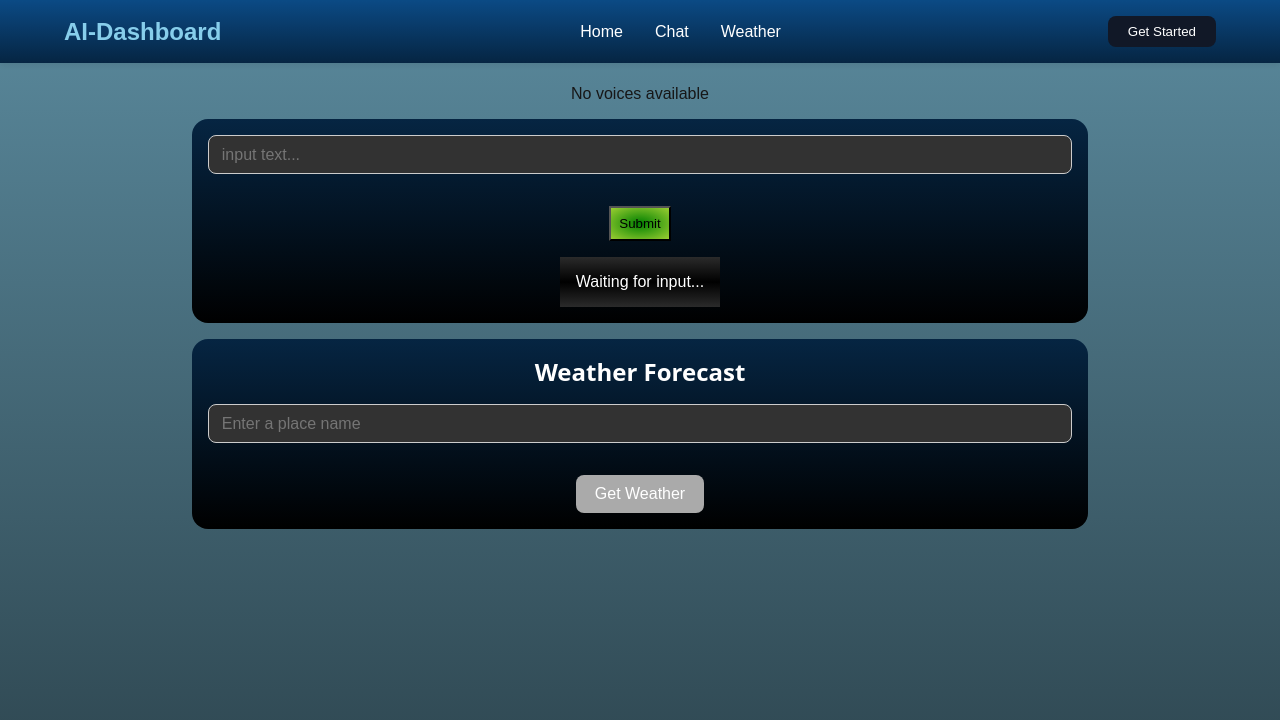
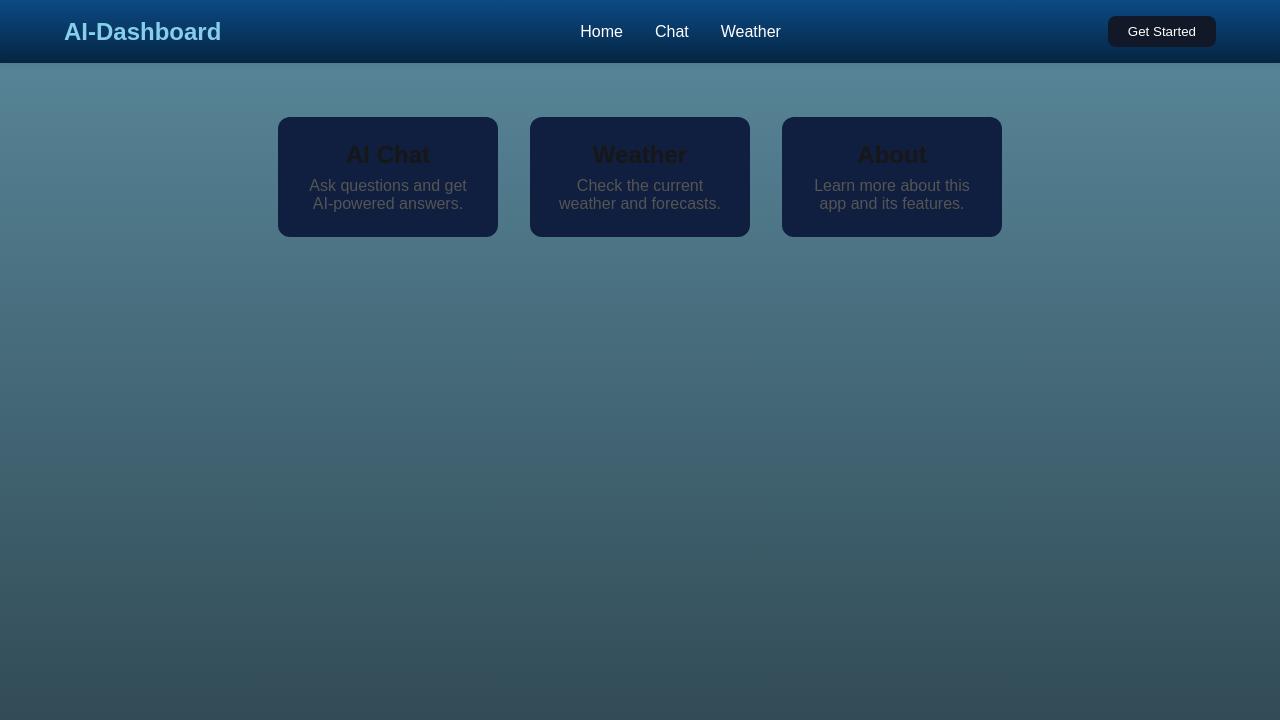
Before and after one commit to hemingus/ai-dashboard, a Next.js app: page / in a window 1280 px wide. Shown: the top 720 px of the page. Built offline with nearby package versions, Linux system fonts and the light colour scheme.

Commit message:
reworked home page

```diff
--- a/src/app/page.module.css
+++ b/src/app/page.module.css
@@ -13,3 +13,34 @@
   color: white;
   margin: 1rem;
 }
+
+.linksContainer {
+  display: flex;
+  gap: 2rem;
+  flex-wrap: wrap;
+  justify-content: center;
+  margin-top: 2rem;
+}
+
+.linkCard {
+  background-color: #101f3f;
+  border-radius: 12px;
+  padding: 1.5rem;
+  width: 220px;
+  text-align: center;
+  cursor: pointer;
+  transition: transform 0.2s, box-shadow 0.2s;
+}
+
+.linkCard:hover {
+  transform: translateY(-5px);
+  box-shadow: 0 8px 20px rgba(0,0,0,0.15);
+}
+
+.linkCard h2 {
+  margin-bottom: 0.5rem;
+}
+
+.linkCard p {
+  color: #555;
+}
--- a/src/app/page.tsx
+++ b/src/app/page.tsx
@@ -1,19 +1,38 @@
-import OpenAItest from "./chat/OpenAI/OpenAItest";
-import WeatherTest from "./weather/WeatherTest/WeatherTest";
+
 import styles from "./page.module.css";
-import { VoiceProvider } from "./context/VoiceContext";
-import VoiceSelector from "./components/VoiceSelector/VoiceSelector";
+import Link from "next/link";
+
+interface LinkCardProps {
+  title: string;
+  description: string;
+  href: string;
+}
+
+const LinkCard: React.FC<LinkCardProps> = ({ title, description, href }) => (
+  <Link href={href}>
+    <div className={styles.linkCard}>
+      <h2>{title}</h2>
+      <p>{description}</p>
+    </div>
+  </Link>
+);
+
+const links: LinkCardProps[] = [
+  { title: "AI Chat", description: "Ask questions and get AI-powered answers.", href: "/chat" },
+  { title: "Weather", description: "Check the current weather and forecasts.", href: "/weather" },
+  { title: "About", description: "Learn more about this app and its features.", href: "/about" },
+];
 
 export default function Home() {
+  return (
+    <div className={styles.page}>
+      <h1 className={styles.header}>Welcome to Your Dashboard</h1>
 
-  return (
-    <VoiceProvider>
-      <div className={styles.page}>
-        <h1 className={styles.header}>Ask the AI</h1>
-        <VoiceSelector />
-        <OpenAItest />
-        <WeatherTest />
+      <div className={styles.linksContainer}>
+        {links.map((link) => (
+          <LinkCard key={link.href} {...link} />
+        ))}
       </div>
-    </VoiceProvider>
+    </div>
   );
-}
+};
```
